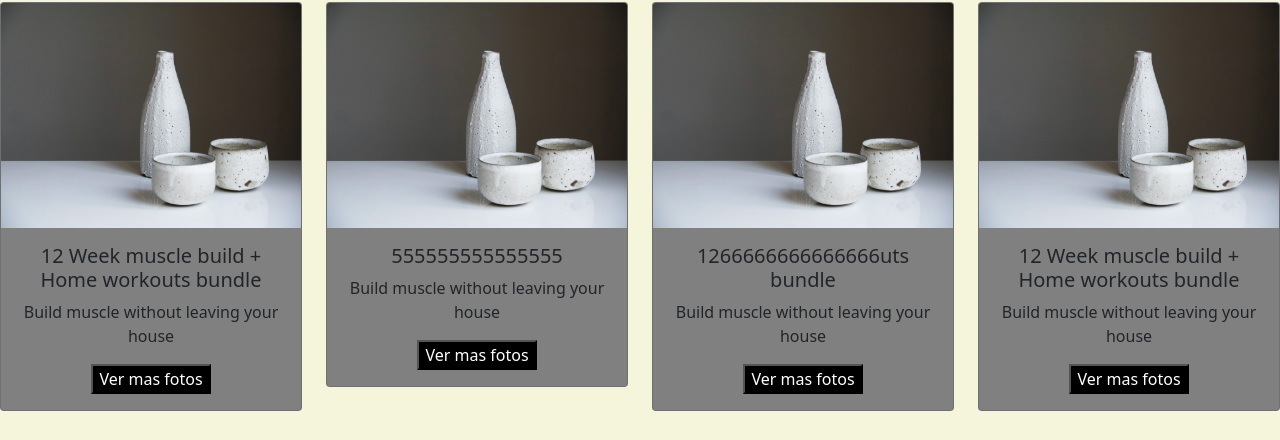
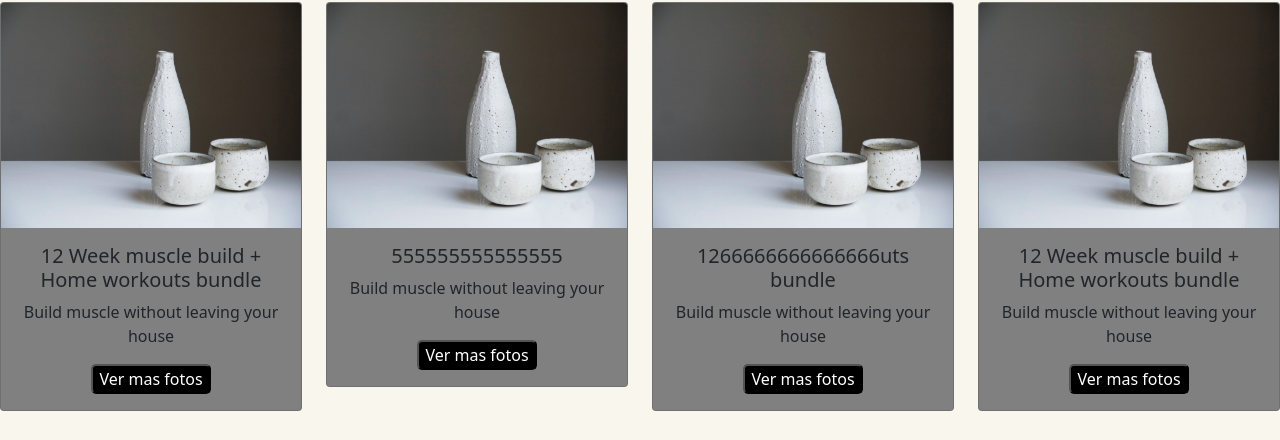
Before and after one commit to Santiago-Pereira/ceramic-art-website, a plain HTML site: page index.html in a window 1280 px wide. Shown: the part 134-574 px from the top of the page. Drawn offline with nearby package versions, Linux system fonts and the light colour scheme.

Commit message:
changing page color

```diff
--- a/style.css
+++ b/style.css
@@ -4,7 +4,7 @@ html {
 }
 
 body{
- background-color: beige;
+ background-color: rgb(249, 246, 238);
 }
 
 
@@ -118,6 +118,7 @@ a :hover{
 .boton{
   color: white;
   background-color: black;
+  border-radius: 5px;
 }
 
 .boton:hover{
```
